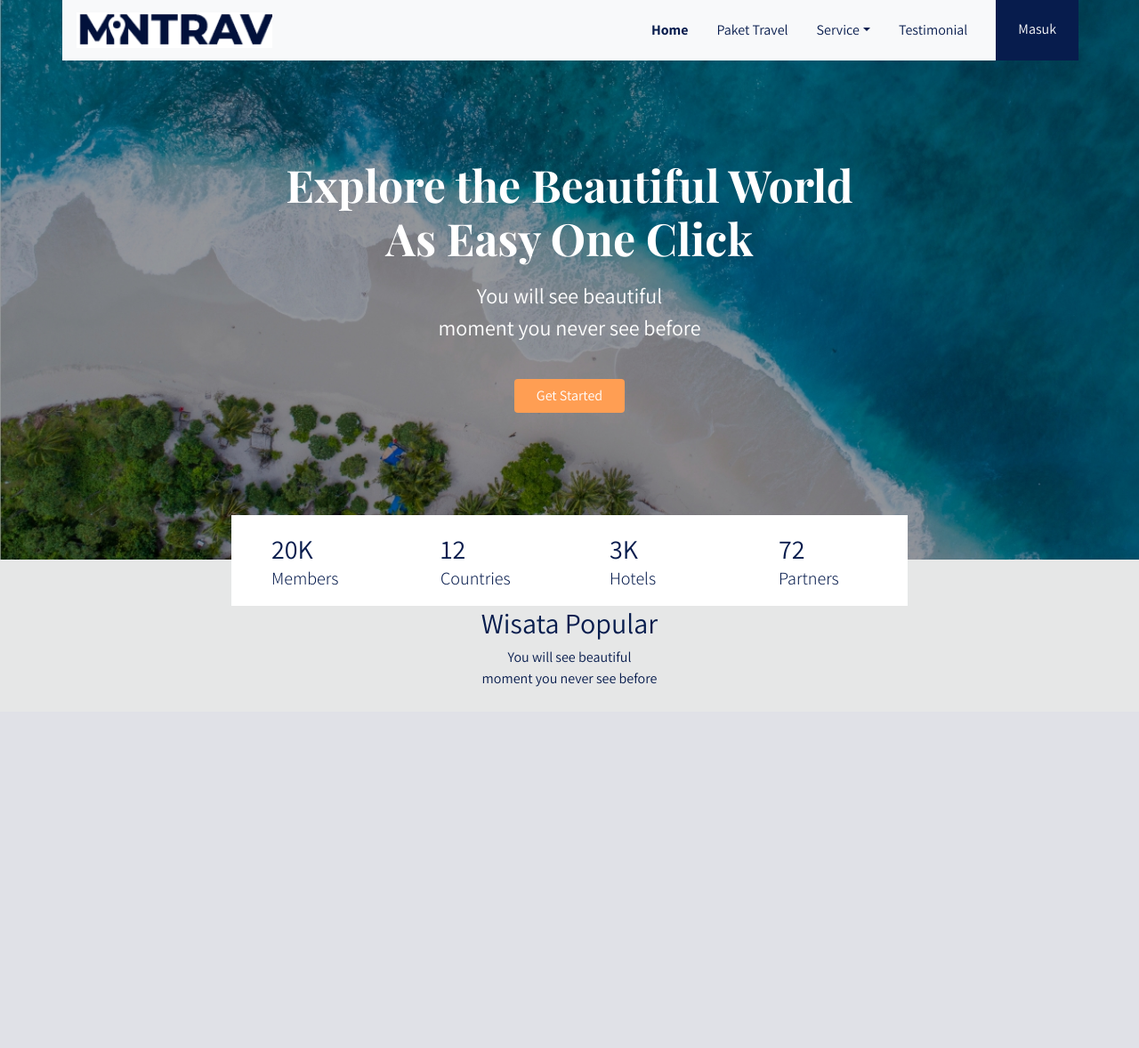
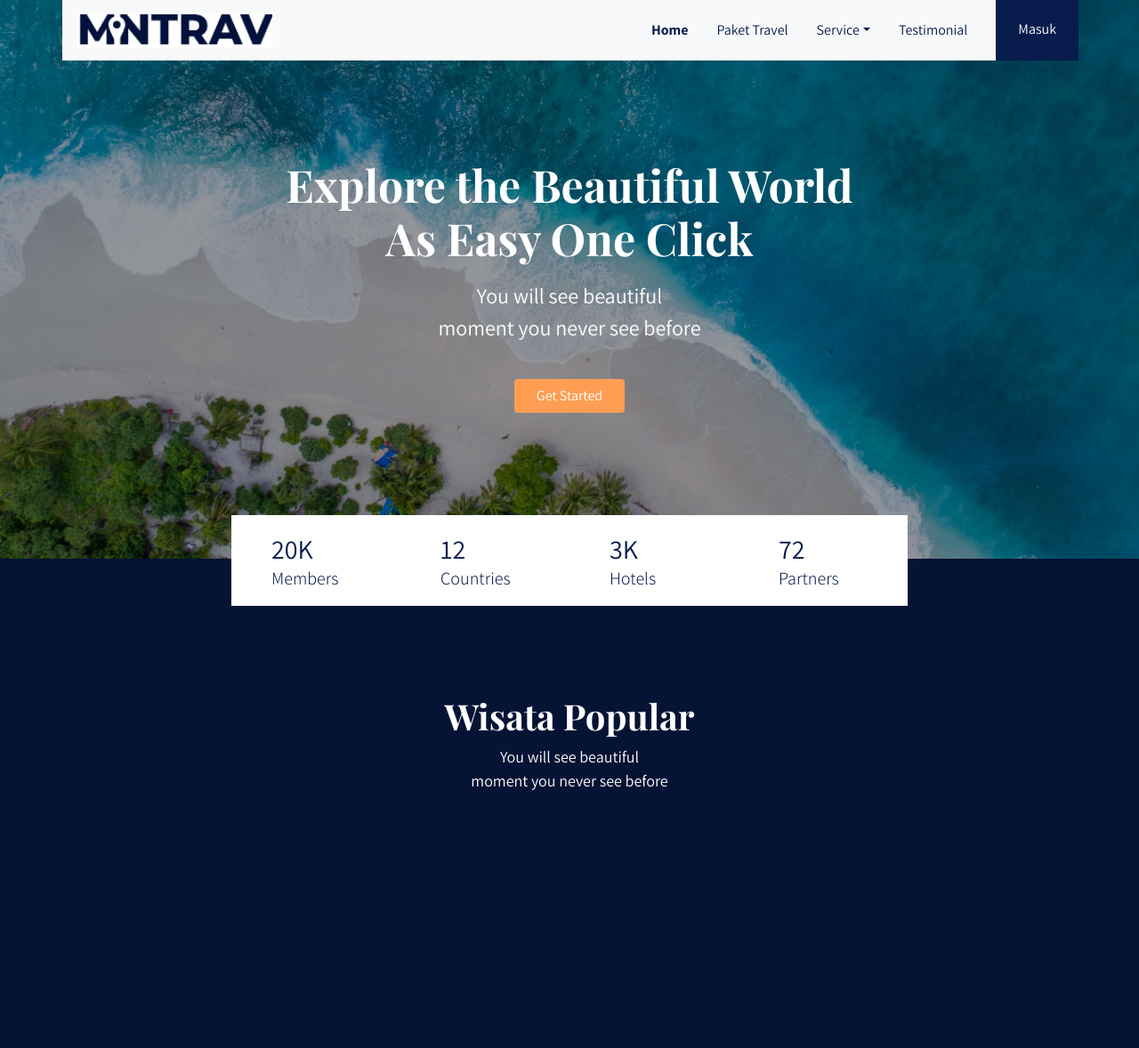
Before and after one commit to Indraawagin/web_montrav, a PHP site: page / in a window 1280 px wide. Shown: the whole page at 89% size. Before the commit the page ends 772 px from the top, so only its background shows below. Run offline with PHP 8.4, Linux system fonts and the light colour scheme.

Commit message:
section popular

```diff
--- a/frontend/styles/main.css
+++ b/frontend/styles/main.css
@@ -90,4 +90,27 @@
   font-size: 20px;
   font-weight: lighter;
 }
+
+.section-popular {
+  min-height: 550px;
+  background-color: #051334;
+  margin-top: -53px;
+  margin-bottom: -230px;
+}
+
+.section-popular .section-popular-heading {
+  margin-top: 153px;
+  color: #ffffff;
+}
+
+.section-popular h2 {
+  font-weight: bold;
+  font-family: 'Playfair Display',
+ serif;
+  font-size: 40px;
+}
+
+.section-popular P {
+  font-size: 18px;
+}
 /*# sourceMappingURL=main.css.map */
--- a/frontend/styles/main.scss
+++ b/frontend/styles/main.scss
@@ -104,3 +104,25 @@
 }
 
 // Section Popular
+.section-popular {
+    min-height: 550px;
+    background-color: #051334;
+    margin-top: -53px;
+    margin-bottom: -230px;
+
+    .section-popular-heading {
+        margin-top: 153px;
+        color: #ffffff;
+    }
+
+    h2 {
+        font-weight: bold;
+        font-family: 'Playfair Display',
+            serif;
+        font-size: 40px;
+    }
+
+    P {
+        font-size: 18px;
+    }
+}
```
Also changed, not shown: frontend/images/header.jpg, frontend/images/header@2x.jpg, frontend/images/popular-1.jpg (added), frontend/images/popular-1@2x.jpg (added), frontend/images/popular-2.jpg (added), frontend/images/popular-2@2x.jpg (added), frontend/images/popular-3.jpg (added), frontend/images/popular-3@2x.jpg (added), frontend/images/popular-4.jpg (added), frontend/images/popular-4@2x.jpg (added), 1 other file.
